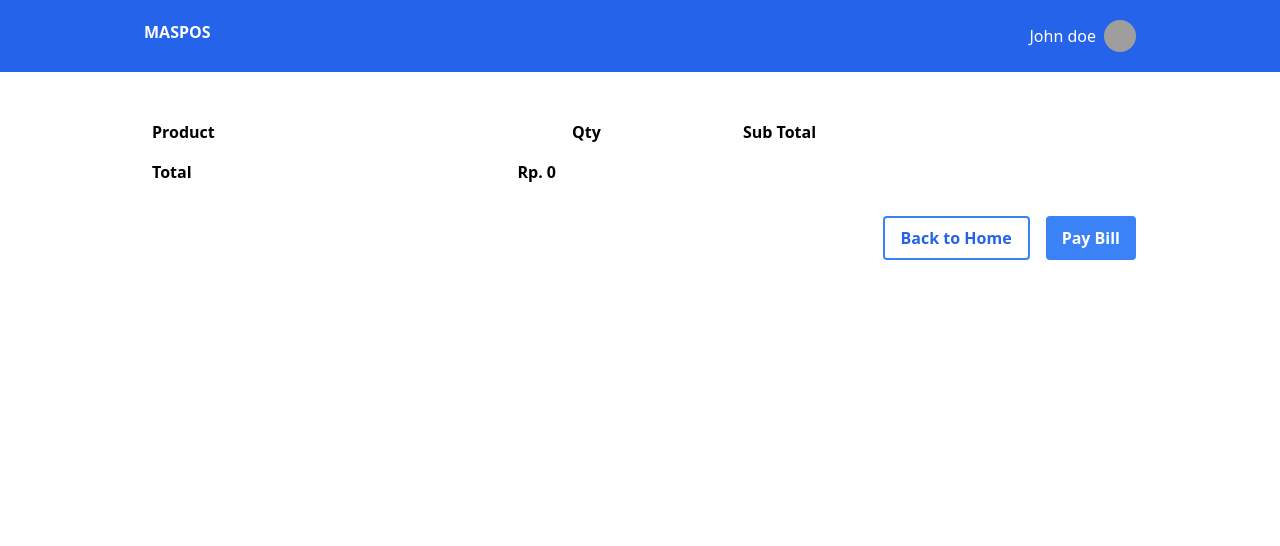
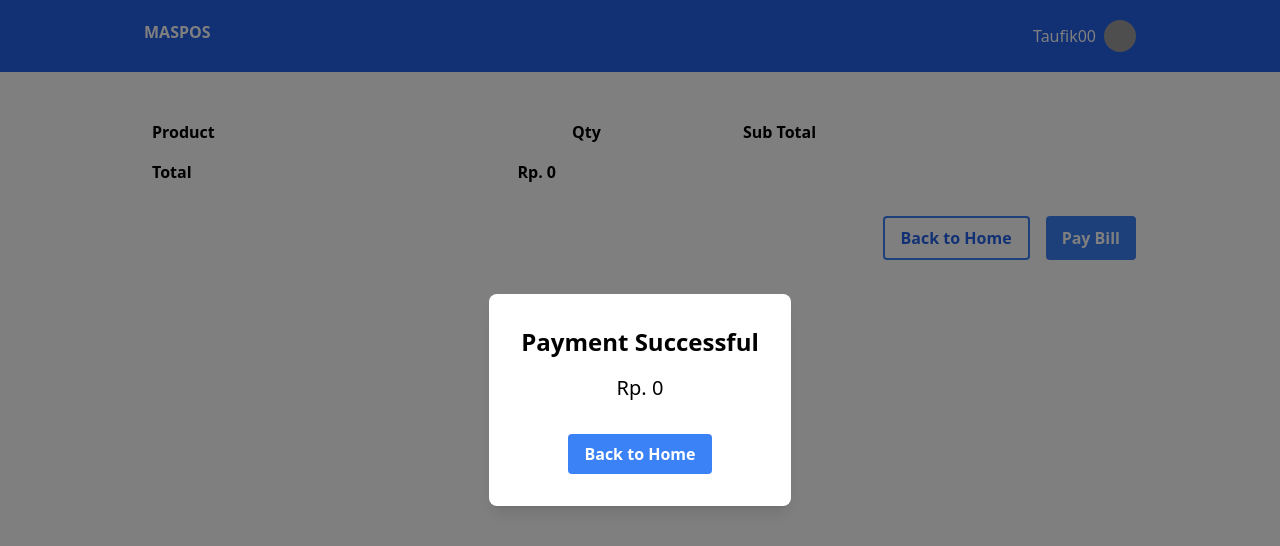
Before and after one commit to Dipaanggra/maspos, a Vue app: page /checkout in a window 1280 px wide. Both pictures are taken after a click on the button "Pay Bill". Shown: the top 546 px of the page. Built offline with nearby package versions, Linux system fonts and the light colour scheme; grey boxes are pictures that could not be loaded.

Commit message:
first commit

```diff
--- a/src/stores/cartStore.js
+++ b/src/stores/cartStore.js
@@ -1,31 +1,50 @@
-import { reactive } from 'vue'
+import { reactive } from 'vue';
+
+const CART_STORAGE_KEY = 'cart_items';
+
+function loadCartFromStorage() {
+  const storedCart = localStorage.getItem(CART_STORAGE_KEY);
+  return storedCart ? JSON.parse(storedCart) : [];
+}
+
+function saveCartToStorage(items) {
+  localStorage.setItem(CART_STORAGE_KEY, JSON.stringify(items));
+}
 
 export const cartStore = reactive({
-  items: [],
+  items: loadCartFromStorage(),
   addItem(product) {
-    const item = this.items.find((item) => item.id === product.id)
+    const item = this.items.find((item) => item.id === product.id);
     if (item) {
-      item.quantity++
+      item.quantity++;
     } else {
-      this.items.push({ ...product, quantity: 1 })
+      this.items.push({ ...product, quantity: 1 });
     }
+    saveCartToStorage(this.items);
   },
   removeItem(productId) {
-    this.items = this.items.filter((item) => item.id !== productId)
+    this.items = this.items.filter((item) => item.id !== productId);
+    saveCartToStorage(this.items);
   },
   incrementQuantity(productId) {
-    const item = this.items.find((item) => item.id === productId)
+    const item = this.items.find((item) => item.id === productId);
     if (item) {
-      item.quantity++
+      item.quantity++;
     }
+    saveCartToStorage(this.items);
   },
   decrementQuantity(productId) {
-    const item = this.items.find((item) => item.id === productId)
+    const item = this.items.find((item) => item.id === productId);
     if (item && item.quantity > 1) {
-      item.quantity--
+      item.quantity--;
     }
+    saveCartToStorage(this.items);
+  },
+  clearCart() {
+    this.items = [];
+    saveCartToStorage(this.items);
   },
   get totalBill() {
-    return this.items.reduce((total, item) => total + item.price * item.quantity, 0)
+    return this.items.reduce((total, item) => total + item.price * item.quantity, 0);
   }
-})
+});
--- a/src/views/CheckOut.vue
+++ b/src/views/CheckOut.vue
@@ -1,42 +1,61 @@
 <script>
-import { cartStore } from '../stores/cartStore'
+import { ref, onMounted } from 'vue';
+import { cartStore } from '../stores/cartStore';
 
 export default {
-    data() {
-        return {}
-    },
-    methods: {
-        removeItem(productId) {
-            cartStore.removeItem(productId)
-        },
-        incrementQuantity(productId) {
-            cartStore.incrementQuantity(productId)
-        },
-        decrementQuantity(productId) {
-            cartStore.decrementQuantity(productId)
-        },
-        payBill() {
-            // Handle the payment process
-            alert('Payment Successful!')
-        }
-    },
-    computed: {
-        cartItems() {
-            return cartStore.items
-        },
-        totalBill() {
-            return cartStore.totalBill
-        }
+    setup() {
+        const paymentSuccessful = ref(false);
+        const showPopup = ref(false);
+
+        const removeItem = (productId) => {
+            cartStore.removeItem(productId);
+        };
+
+        const incrementQuantity = (productId) => {
+            cartStore.incrementQuantity(productId);
+        };
+
+        const decrementQuantity = (productId) => {
+            cartStore.decrementQuantity(productId);
+        };
+
+        const payBill = () => {
+            paymentSuccessful.value = true;
+            showPopup.value = true;
+            cartStore.clearCart();
+        };
+
+        const closePopup = () => {
+            showPopup.value = false;
+            paymentSuccessful.value = false;
+        };
+
+        onMounted(() => {
+            cartStore.items = cartStore.items;
+        });
+
+        return {
+            cartItems: cartStore.items,
+            totalBill: cartStore.totalBill,
+            paymentSuccessful,
+            showPopup,
+            removeItem,
+            incrementQuantity,
+            decrementQuantity,
+            payBill,
+            closePopup
+        };
     }
-}
+};
 </script>
 
 <template>
+    <!-- Halaman Checkout -->
     <div class="flex min-h-screen flex-col">
         <nav class="flex justify-between bg-blue-600 p-5 px-36 text-white">
             <h1 class="text-l font-bold">MASPOS</h1>
             <div class="flex items-center justify-end gap-2">
-                <div class="">John doe</div>
+                <div>Taufik00</div>
                 <img src="https://source.unsplash.com/random/?person" class="size-8 rounded-full object-cover"
                     alt="Profile" />
             </div>
@@ -110,5 +129,18 @@ export default {
                 </button>
             </div>
         </div>
+
+        <!-- Popup Checkout-->
+        <div v-if="showPopup" class="fixed inset-0 flex items-center justify-center bg-black bg-opacity-50">
+            <div class="bg-white p-8 rounded-lg shadow-lg text-center">
+                <div class="text-2xl font-bold">Payment Successful</div>
+                <div class="my-4 text-xl">Rp. {{ totalBill.toLocaleString() }}</div>
+                <div>
+                    <button @click="$router.push('/products')"
+                        class="mt-4 rounded bg-blue-500 px-4 py-2 font-semibold text-white">Back
+                        to Home</button>
+                </div>
+            </div>
+        </div>
     </div>
 </template>
```
